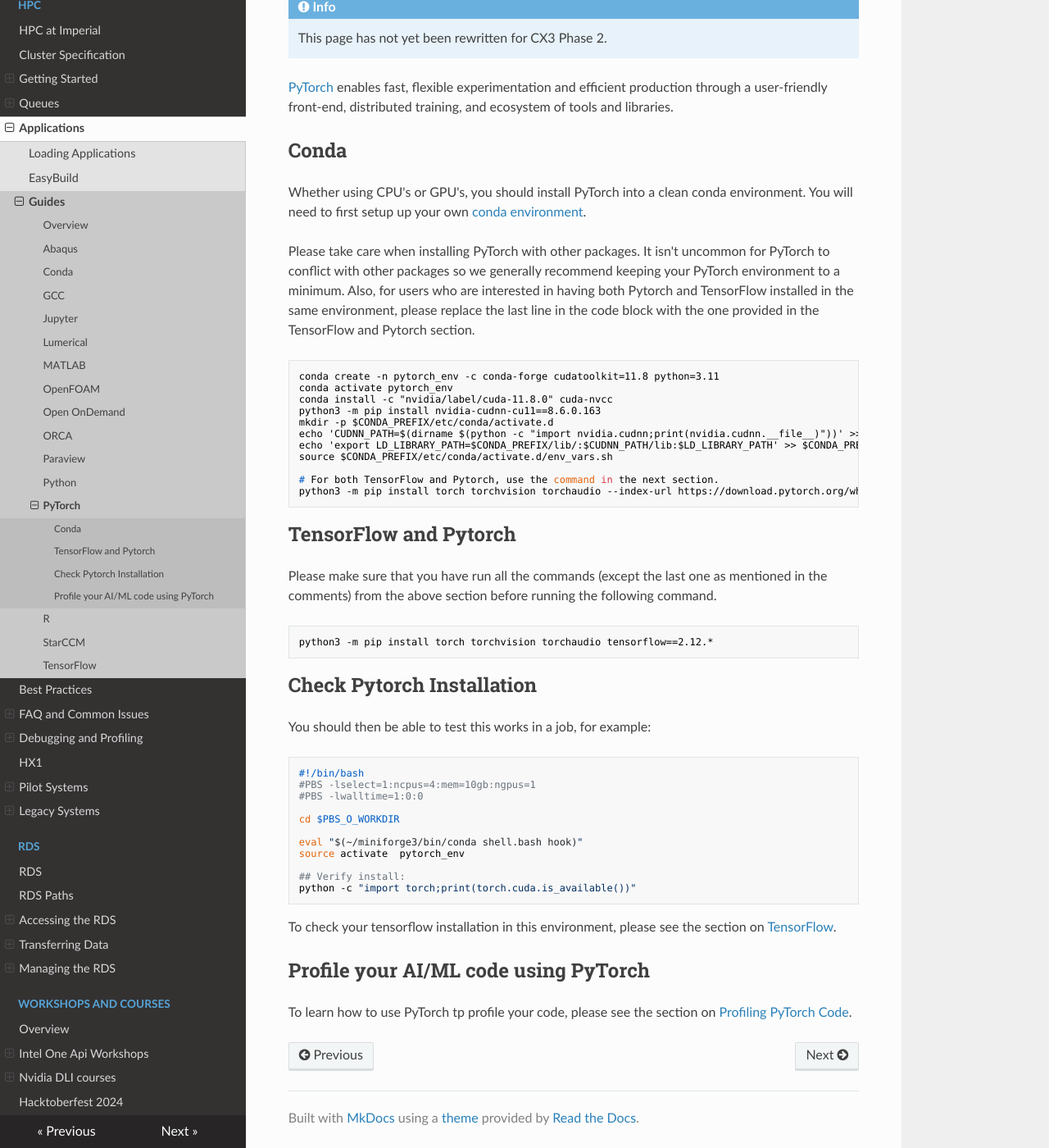
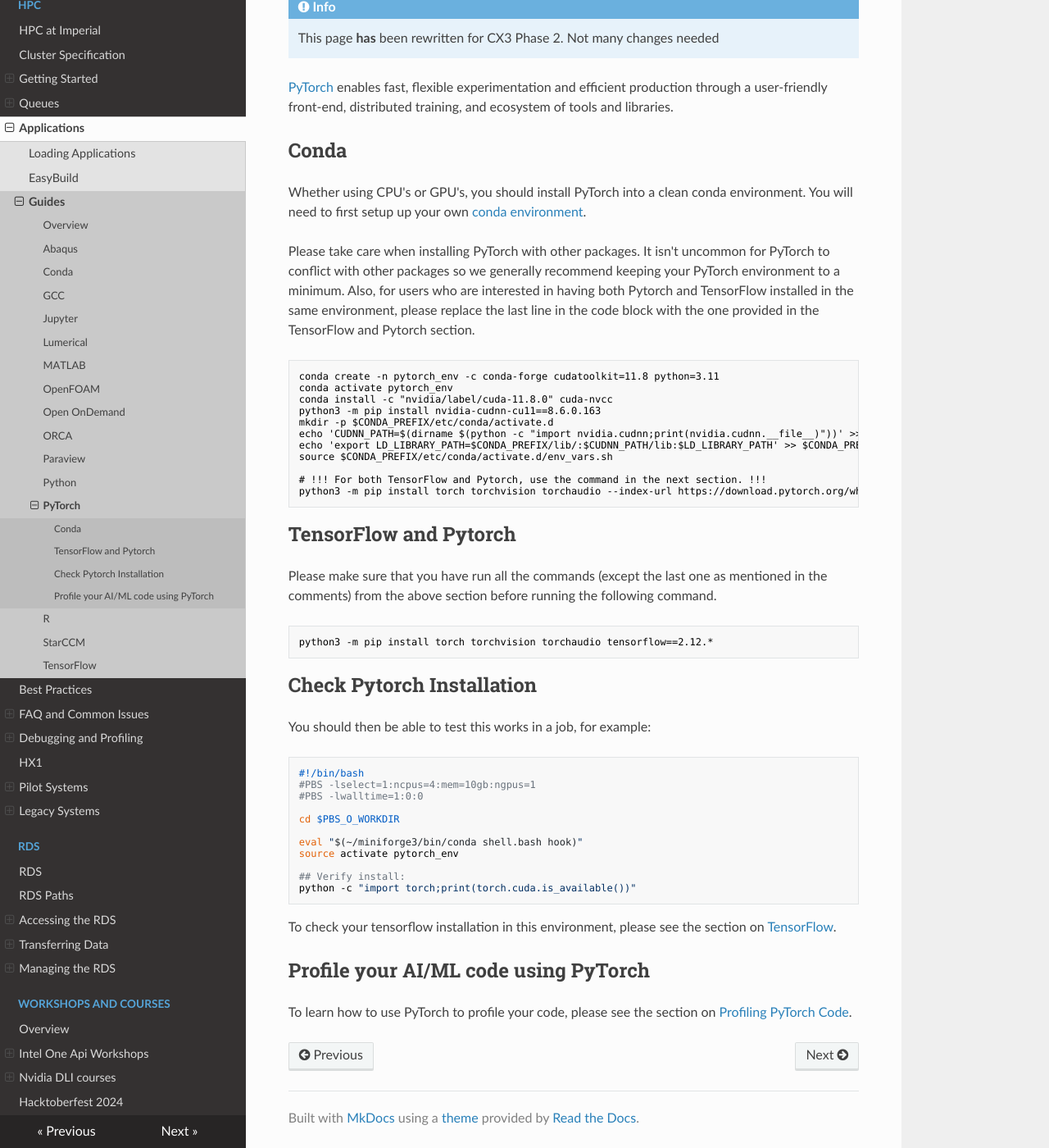
Before and after one commit to ImperialCollegeLondon/icl-rcs-user-guide, an MkDocs documentation site: the page built from docs/hpc/applications/guides/pytorch.md, in a window 1280 px wide and 1400 px high, scrolled down 166 px. Shown: the whole window at 82% size. Built offline with MkDocs 1.6.1, drawn with Linux system fonts in a browser that asks for light colours; nearby versions of some CDN libraries.

Commit message:
very minor changes to pytorch page

````diff
--- a/docs/hpc/applications/guides/pytorch.md
+++ b/docs/hpc/applications/guides/pytorch.md
@@ -2,7 +2,7 @@
 
 !!! info
 
-    This page has not yet been rewritten for CX3 Phase 2.
+    This page **has** been rewritten for CX3 Phase 2. Not many changes needed
 
 [PyTorch](https://pytorch.org/) enables fast, flexible experimentation and efficient production through a user-friendly front-end, distributed training, and ecosystem of tools and libraries.
 
@@ -11,7 +11,7 @@ Whether using  CPU's or GPU's, you should install PyTorch into a clean conda env
 
 Please take care when installing PyTorch with other packages. It isn't uncommon for PyTorch to conflict with other packages so we generally recommend keeping your PyTorch environment to a minimum. Also, for users who are interested in having both Pytorch and TensorFlow installed in the same environment, please replace the last line in the code block with the one provided in the TensorFlow and Pytorch section.
 
-```console
+```text
 conda create -n pytorch_env -c conda-forge cudatoolkit=11.8 python=3.11
 conda activate pytorch_env
 conda install -c "nvidia/label/cuda-11.8.0" cuda-nvcc
@@ -21,7 +21,7 @@ echo 'CUDNN_PATH=$(dirname $(python -c "import nvidia.cudnn;print(nvidia.cudnn._
 echo 'export LD_LIBRARY_PATH=$CONDA_PREFIX/lib/:$CUDNN_PATH/lib:$LD_LIBRARY_PATH' >> $CONDA_PREFIX/etc/conda/activate.d/env_vars.sh
 source $CONDA_PREFIX/etc/conda/activate.d/env_vars.sh
 
-# For both TensorFlow and Pytorch, use the command in the next section.
+# !!! For both TensorFlow and Pytorch, use the command in the next section. !!!
 python3 -m pip install torch torchvision torchaudio --index-url https://download.pytorch.org/whl/cu118
 ```
 
@@ -45,14 +45,14 @@ You should then be able to test this works in a job, for example:
 cd $PBS_O_WORKDIR
 
 eval "$(~/miniforge3/bin/conda shell.bash hook)"
-source activate  pytorch_env
+source activate pytorch_env
 
 ## Verify install:
 python -c "import torch;print(torch.cuda.is_available())"
 ```
 
-To check your  tensorflow installation in this environment, please see the section on [TensorFlow](./tensorflow.md).
+To check your tensorflow installation in this environment, please see the section on [TensorFlow](./tensorflow.md).
 
 ## Profile your AI/ML code using PyTorch
 
-To learn how to use PyTorch tp profile your code, please see the section on [Profiling PyTorch Code](../../advanced/profiling/pytorch_profile.md).
+To learn how to use PyTorch to profile your code, please see the section on [Profiling PyTorch Code](../../advanced/profiling/pytorch_profile.md).
````
